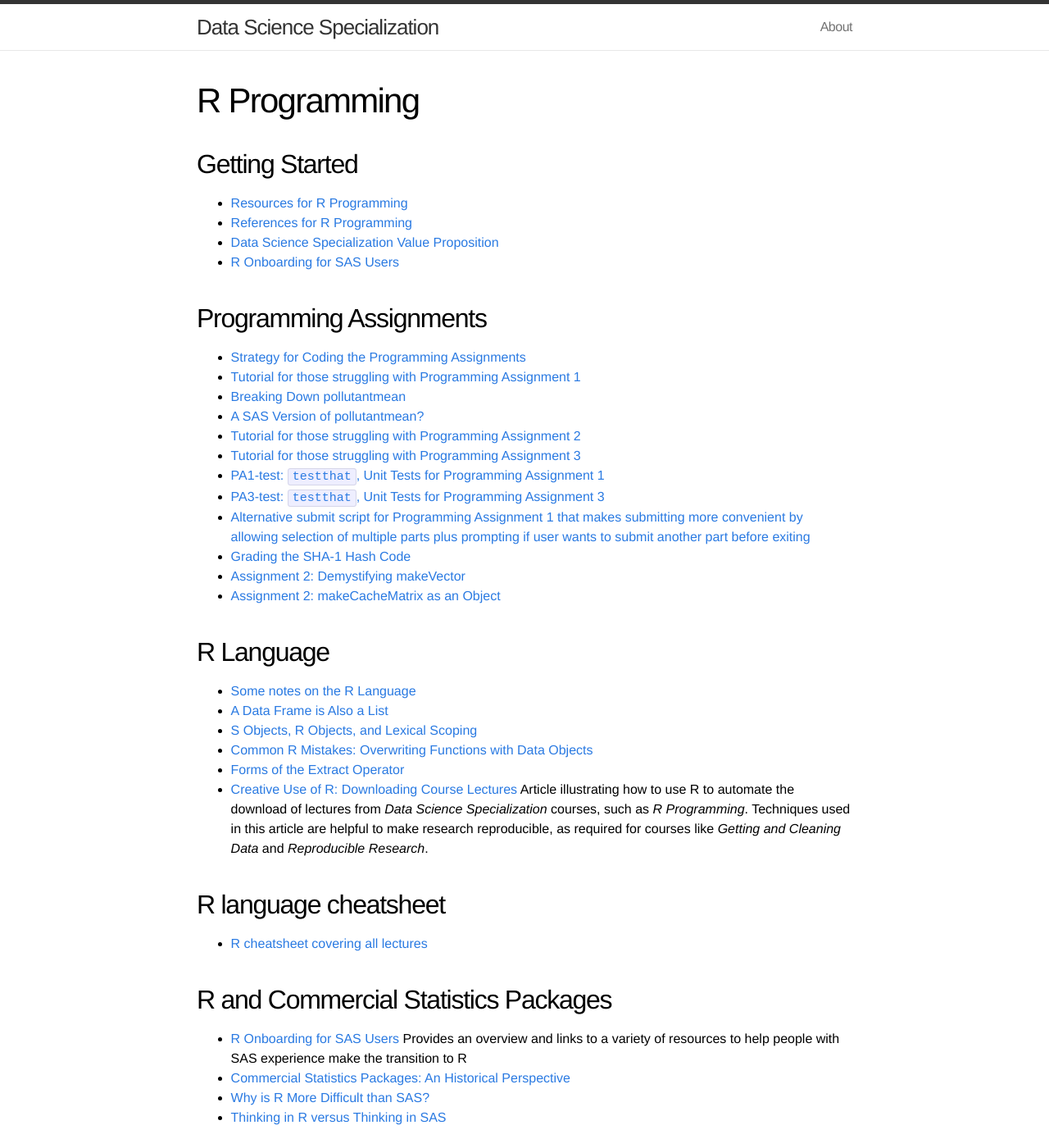
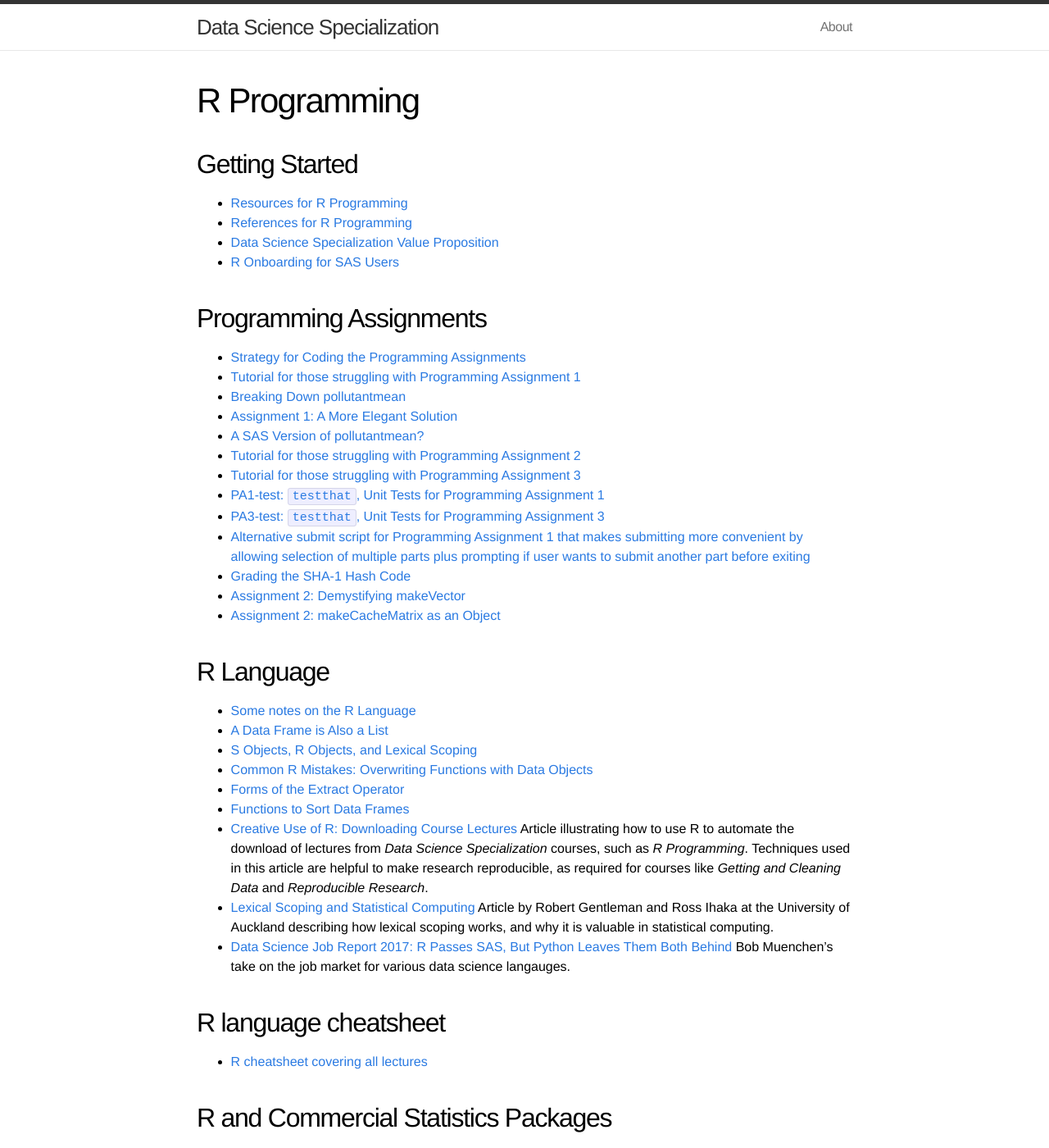
Before and after one commit to DataScienceSpecialization/DataScienceSpecialization.github.io, a Jekyll site: the page built from rprog.md, in a window 1280 px wide and 1400 px high. Shown: the whole window at 82% size. Built offline with Jekyll 4.4.1, drawn with Linux system fonts in a browser that asks for light colours.

Commit message:
Add articles related to R programming course

```diff
--- a/rprog.md
+++ b/rprog.md
@@ -15,6 +15,7 @@
 - [Strategy for Coding the Programming Assignments](http://bit.ly/2ddFh9A)
 - [Tutorial for those struggling with Programming Assignment 1](https://github.com/derekfranks/practice_assignment)
 - [Breaking Down pollutantmean](http://bit.ly/2cHyiCl)
+- [Assignment 1: A More Elegant Solution](http://bit.ly/2kwBBlK)
 - [A SAS Version of pollutantmean?](http://bit.ly/2d3DR4e)
 - [Tutorial for those struggling with Programming Assignment 2](https://github.com/DanieleP/PA2-clarifying_instructions)
 - [Tutorial for those struggling with Programming Assignment 3](https://github.com/DanieleP/PA3-tutorial)
@@ -23,7 +24,7 @@
 - [Alternative submit script for Programming Assignment 1 that makes submitting more convenient by allowing selection of multiple parts plus prompting if user wants to submit another part before exiting](https://github.com/rchampoux/coursera/blob/master/rprog-scripts-submitscript1.R)
 - [Grading the SHA-1 Hash Code](http://bit.ly/2iUWoB6)
 - [Assignment 2: Demystifying makeVector](http://bit.ly/2bTXXfq)
--  [Assignment 2: makeCacheMatrix as an Object](http://bit.ly/2byUe4e)
+- [Assignment 2: makeCacheMatrix as an Object](http://bit.ly/2byUe4e)
 
 
 ## R Language
@@ -33,7 +34,11 @@
 - [S Objects, R Objects, and Lexical Scoping](http://bit.ly/2dtOSXi)
 - [Common R Mistakes: Overwriting Functions with Data Objects](http://bit.ly/2i3gmoA)
 - [Forms of the Extract Operator](http://bit.ly/2bzLYTL)
+- [Functions to Sort Data Frames](http://bit.ly/2dxItzw)
 - [Creative Use of R: Downloading Course Lectures](http://bit.ly/2bGlI7R) Article illustrating how to use R to automate the download of lectures from *Data Science Specialization* courses, such as *R Programming*. Techniques used in this article are helpful to make research reproducible, as required for courses like *Getting and Cleaning Data* and *Reproducible Research*.
+- [Lexical Scoping and Statistical Computing](http://bit.ly/2cmqAPy) Article by Robert Gentleman and Ross Ihaka at the University of Auckland describing how lexical scoping works, and why it is valuable in statistical computing.
+- [Data Science Job Report 2017: R Passes SAS, But Python Leaves Them Both Behind](http://bit.ly/2oCHulX) Bob Muenchen's take on the job market for various data science langauges.
+
 
 
 ## R language cheatsheet
```
